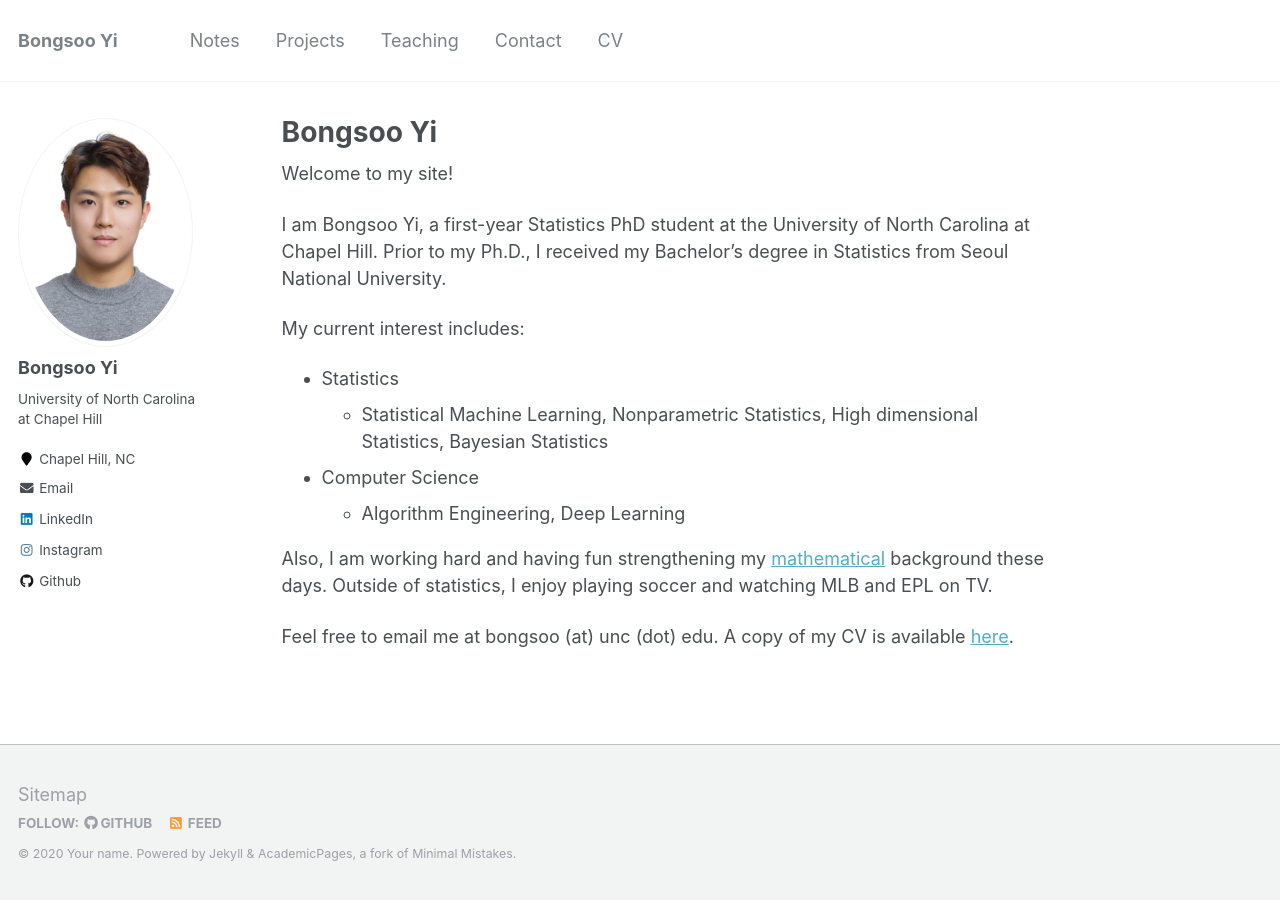
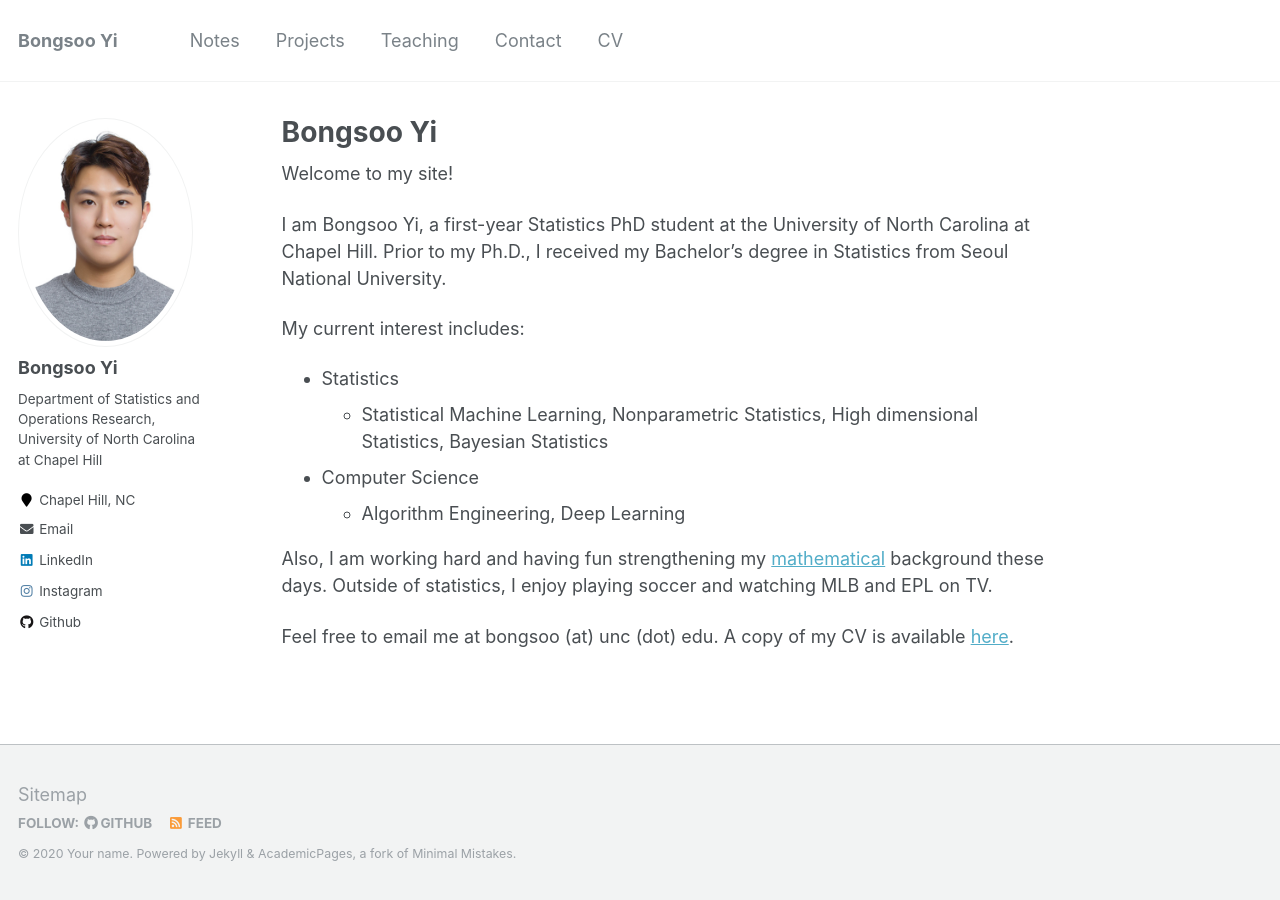
Before and after one commit to austinyi/austinyi.github.io, a Jekyll site: the page built from _pages/about.md, in a window 1280 px wide. Built offline with Jekyll 4.4.1, drawn with Linux system fonts in a browser that asks for light colours.

Commit message:
Update _config.yml

```diff
--- a/_config.yml
+++ b/_config.yml
@@ -82,7 +82,7 @@ analytics:
 author:
   name             : "Bongsoo Yi"
   avatar           : "me.jpg"
-  bio              : "University of North Carolina at Chapel Hill"
+  bio              : "Department of Statistics and Operations Research, University of North Carolina at Chapel Hill"
   location         : "Chapel Hill, NC"
   employer         :
   pubmed           :
```
